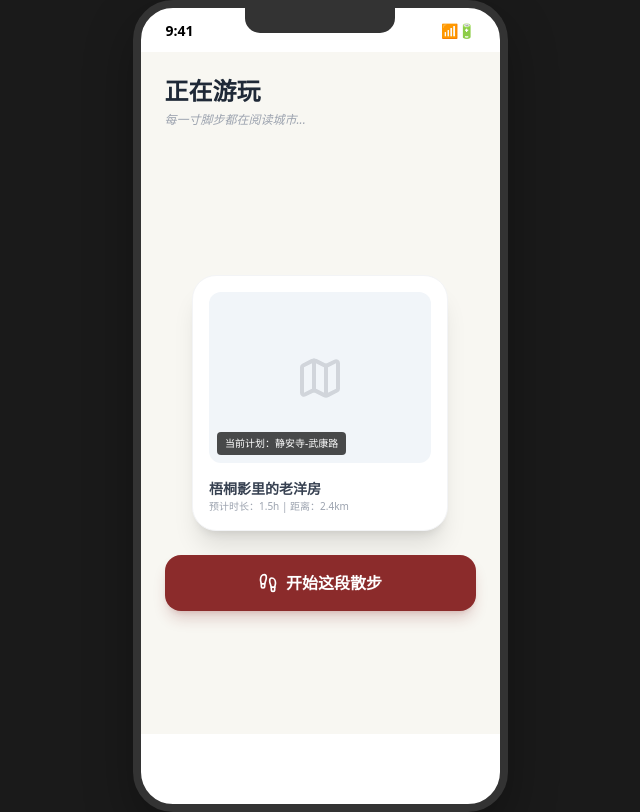
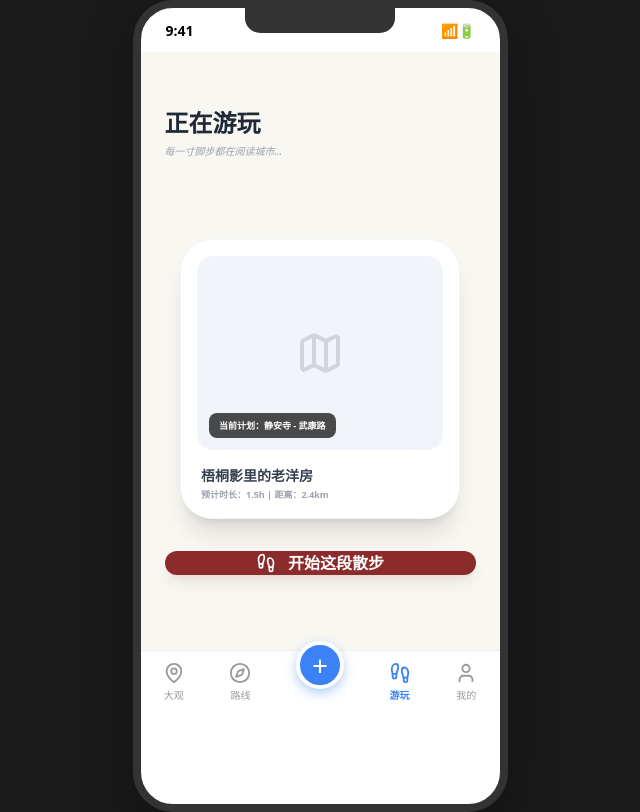
Before and after one commit to Annathewitch/Grand-View-Garden, a Next.js app: page /walking in a window 1280 px wide. Shown: the whole page, without its empty margins (320-960 px from the left). Built offline with nearby package versions, Linux system fonts and the light colour scheme.

Commit message:
Update page.tsx

```diff
--- a/app/walking/page.tsx
+++ b/app/walking/page.tsx
@@ -1,14 +1,19 @@
 "use client";
 import { useState, useEffect } from 'react';
-import { Camera, Map as MapIcon, Timer, Footprints, Flame, CheckCircle2, Image as ImageIcon } from 'lucide-react';
-import { motion, AnimatePresence } from 'framer-motion';
+import { useRouter } from 'next/navigation';
+import {
+  Camera, Map as MapIcon, Footprints,
+  ImageIcon, MapPin, Compass, User
+} from 'lucide-react';
+import { motion } from 'framer-motion';
 
 export default function WalkingPage() {
+  const router = useRouter();
   const [isWalking, setIsWalking] = useState(false);
   const [showJournal, setShowJournal] = useState(false);
   const [stats, setStats] = useState({ time: 0, steps: 0, calories: 0 });
 
-  // 模拟记录逻辑
+  // 模拟记录逻辑 (保持原代码功能不变)
   useEffect(() => {
     let timer: any;
     if (isWalking) {
@@ -29,73 +34,125 @@ export default function WalkingPage() {
     return `${mins.toString().padStart(2, '0')}:${secs.toString().padStart(2, '0')}`;
   };
 
+  // --- 您指定的苹果模型样式定义 ---
+  const bottomBarStyle: React.CSSProperties = {
+    position: "absolute",
+    bottom: 0,
+    width: "100%",
+    height: "84px",
+    background: "#fff",
+    display: "flex",
+    justifyContent: "space-around",
+    alignItems: "center",
+    borderTop: "1px solid #eee",
+    paddingBottom: "20px",
+    zIndex: 1000
+  };
+
+  const bottomItemStyle: React.CSSProperties = {
+    fontSize: "10px",
+    color: "#999",
+    cursor: 'pointer',
+    display: 'flex',
+    flexDirection: 'column',
+    alignItems: 'center',
+    gap: '4px'
+  };
+
+  const bottomActiveStyle: React.CSSProperties = {
+    ...bottomItemStyle,
+    color: "#3B82F6",
+    fontWeight: 'bold'
+  };
+
+  const bottomAddStyle: React.CSSProperties = {
+    width: "48px",
+    height: "48px",
+    background: "#3B82F6",
+    borderRadius: "50%",
+    color: "#fff",
+    fontSize: "28px",
+    display: 'flex',
+    justifyContent: 'center',
+    alignItems: 'center',
+    cursor: 'pointer',
+    marginBottom: '35px',
+    boxShadow: '0 4px 12px rgba(59, 130, 246, 0.4)',
+    border: '4px solid #fff'
+  };
+
   return (
-    <div className="h-full flex flex-col bg-[#F8F7F2]">
-      {/* 状态栏占位 */}
-      <div className="p-6">
-        <h1 className="text-2xl font-serif font-bold text-gray-800">正在游玩</h1>
-        <p className="text-xs text-gray-400 mt-1 italic">每一寸脚步都在阅读城市...</p>
+    <div className="h-full w-full flex flex-col bg-[#F8F7F2] relative overflow-hidden">
+
+      {/* 1. 顶部标题区 (适配 iPhone 状态栏高度) */}
+      <div className="pt-14 px-6 pb-4">
+        <h1 className="text-2xl font-serif font-black text-gray-800">正在游玩</h1>
+        <p className="text-[10px] text-gray-400 mt-1 italic font-medium">每一寸脚步都在阅读城市...</p>
       </div>
 
-      <div className="flex-1 px-6 flex flex-col">
+      <div className="flex-1 px-6 flex flex-col pb-24 overflow-y-auto no-scrollbar">
         {!isWalking && !showJournal ? (
           /* 待开始状态 */
-          <div className="flex-1 flex flex-col items-center justify-center space-y-6">
-            <div className="w-64 h-64 bg-white rounded-3xl shadow-xl border border-gray-100 p-4 flex flex-col">
-              <div className="flex-1 bg-slate-100 rounded-xl overflow-hidden relative">
-                 <div className="absolute inset-0 flex items-center justify-center text-gray-300">
-                   <MapIcon size={48} />
-                 </div>
-                 <div className="absolute bottom-2 left-2 bg-black/70 text-white text-[10px] px-2 py-1 rounded">
-                   当前计划：静安寺-武康路
-                 </div>
+          <div className="flex-1 flex flex-col items-center justify-center space-y-8 py-4">
+            <div className="w-full aspect-square max-w-[280px] bg-white rounded-[32px] shadow-xl border border-gray-100 p-4 flex flex-col">
+              <div className="flex-1 bg-slate-100 rounded-2xl overflow-hidden relative">
+                <div className="absolute inset-0 flex items-center justify-center text-gray-300">
+                  <MapIcon size={48} />
+                </div>
+                <div className="absolute bottom-3 left-3 bg-black/70 backdrop-blur-md text-white text-[9px] px-2.5 py-1.5 rounded-lg font-bold">
+                  当前计划：静安寺 - 武康路
+                </div>
               </div>
-              <div className="mt-4">
-                <h3 className="font-bold text-sm text-gray-700">梧桐影里的老洋房</h3>
-                <p className="text-[10px] text-gray-400">预计时长：1.5h | 距离：2.4km</p>
+              <div className="mt-4 px-1">
+                <h3 className="font-black text-sm text-gray-700">梧桐影里的老洋房</h3>
+                <p className="text-[9px] text-gray-400 font-bold mt-0.5">预计时长：1.5h | 距离：2.4km</p>
               </div>
             </div>
             <button
               onClick={() => setIsWalking(true)}
-              className="w-full bg-[#8B2B2B] text-white py-4 rounded-2xl font-bold shadow-lg shadow-red-900/20 flex items-center justify-center gap-2"
+              className="w-full bg-[#8B2B2B] text-white py-4.5 rounded-2xl font-black shadow-lg shadow-red-900/10 flex items-center justify-center gap-3 active:scale-95 transition"
             >
               <Footprints size={20} /> 开始这段散步
             </button>
           </div>
         ) : isWalking ? (
           /* 记录中状态 */
-          <div className="flex-1 flex flex-col py-4">
-            <div className="bg-black rounded-[40px] p-8 text-white flex flex-col items-center shadow-2xl">
-              <span className="text-xs opacity-50 mb-2 tracking-[0.2em]">正在记录您的旅程</span>
-              <div className="text-6xl font-serif font-light mb-8 tabular-nums">
+          <div className="flex-1 flex flex-col py-2">
+            <div className="bg-black rounded-[44px] p-8 text-white flex flex-col items-center shadow-2xl relative overflow-hidden">
+              {/* 背景装饰感 */}
+              <div className="absolute top-0 left-0 w-full h-full opacity-10 pointer-events-none"
+                   style={{ backgroundImage: 'radial-gradient(#fff 1px, transparent 1px)', backgroundSize: '15px 15px' }} />
+
+              <span className="text-[9px] font-bold opacity-40 mb-3 tracking-[0.3em] uppercase relative z-10">Tracking Journey</span>
+              <div className="text-6xl font-serif font-light mb-10 tabular-nums relative z-10">
                 {formatTime(stats.time)}
               </div>
-              <div className="grid grid-cols-2 w-full gap-8">
+              <div className="grid grid-cols-2 w-full gap-8 relative z-10">
                 <div className="text-center">
-                  <p className="text-[10px] opacity-40 uppercase tracking-widest mb-1">Steps</p>
-                  <p className="text-xl font-bold">{stats.steps}</p>
+                  <p className="text-[8px] opacity-30 uppercase tracking-widest mb-1.5 font-bold">Steps</p>
+                  <p className="text-2xl font-black">{stats.steps}</p>
                 </div>
-                <div className="text-center">
-                  <p className="text-[10px] opacity-40 uppercase tracking-widest mb-1">Calories</p>
-                  <p className="text-xl font-bold">{stats.calories.toFixed(1)}</p>
+                <div className="text-center border-l border-white/10">
+                  <p className="text-[8px] opacity-30 uppercase tracking-widest mb-1.5 font-bold">Calories</p>
+                  <p className="text-2xl font-black">{stats.calories.toFixed(1)}</p>
                 </div>
               </div>
             </div>
 
             {/* 途中照片流 */}
             <div className="mt-8 flex-1">
-              <div className="flex justify-between items-center mb-4">
-                <h3 className="text-sm font-bold text-gray-600">途中瞬态</h3>
-                <button className="p-2 bg-white rounded-full shadow-sm border border-gray-100">
-                  <Camera size={18} className="text-daguan-red" />
+              <div className="flex justify-between items-center mb-5 px-1">
+                <h3 className="text-[11px] font-black text-gray-400 uppercase tracking-widest">途中瞬态 / Snapshots</h3>
+                <button className="p-2.5 bg-white rounded-full shadow-md border border-gray-50 active:scale-90 transition">
+                  <Camera size={18} className="text-[#8B2B2B]" />
                 </button>
               </div>
-              <div className="grid grid-cols-2 gap-3">
-                <div className="aspect-square bg-white rounded-2xl border-2 border-dashed border-gray-200 flex flex-col items-center justify-center text-gray-300">
+              <div className="grid grid-cols-2 gap-4">
+                <div className="aspect-square bg-white rounded-[24px] border-2 border-dashed border-gray-200 flex flex-col items-center justify-center text-gray-300">
                    <ImageIcon size={24} />
-                   <span className="text-[8px] mt-1 text-center px-4">拍下路过的店面<br/>自动识别打卡</span>
+                   <span className="text-[8px] mt-2 text-center px-4 font-bold leading-relaxed">拍下路过的店面<br/>自动识别打卡</span>
                 </div>
-                <div className="aspect-square bg-gray-200 rounded-2xl overflow-hidden opacity-50 grayscale">
+                <div className="aspect-square bg-gray-200 rounded-[24px] overflow-hidden opacity-40 grayscale">
                    <img src="https://images.unsplash.com/photo-1541432901012-a76c76546ef3?w=300" className="w-full h-full object-cover" />
                 </div>
               </div>
@@ -103,7 +160,7 @@ export default function WalkingPage() {
 
             <button
               onClick={() => { setIsWalking(false); setShowJournal(true); }}
-              className="w-full bg-black text-white py-4 rounded-2xl font-bold mt-4"
+              className="w-full bg-black text-white py-4.5 rounded-2xl font-black mt-6 active:scale-95 transition shadow-xl"
             >
               结束并生成手账
             </button>
@@ -111,57 +168,56 @@ export default function WalkingPage() {
         ) : (
           /* 手账生成状态 */
           <motion.div
-            initial={{ scale: 0.9, opacity: 0 }}
+            initial={{ scale: 0.95, opacity: 0 }}
             animate={{ scale: 1, opacity: 1 }}
-            className="flex-1 bg-white p-6 rounded-[30px] shadow-2xl border border-gray-100 flex flex-col relative overflow-hidden"
+            className="flex-1 bg-white p-7 rounded-[36px] shadow-2xl border border-gray-50 flex flex-col relative overflow-hidden mb-4"
           >
-            {/* 装饰水印 */}
-            <div className="absolute -right-4 -top-4 opacity-[0.03] text-8xl font-serif">大观</div>
+            <div className="absolute -right-6 -top-6 opacity-[0.04] text-9xl font-serif font-black select-none">大观</div>
 
-            <div className="border-b-2 border-daguan-red/10 pb-4 mb-4">
+            <div className="border-b-2 border-[#8B2B2B]/10 pb-5 mb-5 relative z-10">
               <div className="flex justify-between items-end">
                 <div>
-                  <p className="text-[10px] text-daguan-red font-bold">2026.04.23 SHANGHAI</p>
-                  <h2 className="text-xl font-serif font-bold mt-1">梧桐影里的老洋房</h2>
+                  <p className="text-[9px] text-[#8B2B2B] font-black tracking-tighter">2026.04.23 · SHANGHAI</p>
+                  <h2 className="text-xl font-serif font-black mt-1.5 text-gray-800">梧桐影里的老洋房</h2>
                 </div>
                 <div className="text-right">
-                  <p className="text-[8px] text-gray-400">天气：晴 18°C</p>
+                  <p className="text-[8px] text-gray-300 font-bold uppercase">Sunny 18°C</p>
                 </div>
               </div>
             </div>
 
-            <div className="flex-1 space-y-4 overflow-y-auto no-scrollbar">
-              <p className="text-xs leading-relaxed text-gray-600 border-l-2 border-daguan-red pl-3 italic">
+            <div className="flex-1 space-y-5 overflow-y-auto no-scrollbar relative z-10">
+              <p className="text-[11px] leading-relaxed text-gray-500 border-l-[3px] border-[#8B2B2B] pl-4 italic font-medium py-1">
                 “在武康路转角，遇见了一家不需要预约的咖啡馆，阳光刚好洒在木质窗沿上。”
               </p>
-              <div className="grid grid-cols-2 gap-2">
-                <div className="h-40 bg-gray-100 rounded-lg overflow-hidden">
+              <div className="grid grid-cols-2 gap-3">
+                <div className="h-44 bg-gray-100 rounded-2xl overflow-hidden shadow-sm">
                   <img src="https://images.unsplash.com/photo-1559305616-3f99cd43e353?w=400" className="w-full h-full object-cover" />
                 </div>
-                <div className="h-40 bg-gray-100 rounded-lg overflow-hidden">
+                <div className="h-44 bg-gray-100 rounded-2xl overflow-hidden shadow-sm">
                   <img src="https://images.unsplash.com/photo-1495474472287-4d71bcdd2085?w=400" className="w-full h-full object-cover" />
                 </div>
               </div>
-              <div className="bg-gray-50 p-3 rounded-xl flex items-center gap-4">
-                <div className="text-center border-r pr-4">
-                   <p className="text-[8px] text-gray-400">消耗</p>
-                   <p className="font-bold text-sm">450 kcal</p>
+              <div className="bg-[#FBFBFB] p-4 rounded-[20px] flex items-center gap-4 border border-gray-50">
+                <div className="text-center border-r border-gray-100 pr-5">
+                   <p className="text-[7px] text-gray-300 font-bold uppercase mb-1">Burn</p>
+                   <p className="font-black text-sm text-gray-700">450 kcal</p>
                 </div>
-                <div className="text-center">
-                   <p className="text-[8px] text-gray-400">经过地点</p>
-                   <p className="font-bold text-sm tracking-tighter">武康大楼 - 老洋房 - Manner</p>
+                <div className="flex-1">
+                   <p className="text-[7px] text-gray-300 font-bold uppercase mb-1">Checkpoints</p>
+                   <p className="font-bold text-[10px] text-gray-600 tracking-tight leading-tight">武康大楼 · 老洋房 · Manner</p>
                 </div>
               </div>
             </div>
 
-            <div className="mt-6 pt-4 border-t border-dashed border-gray-200 flex justify-between items-center">
-               <div className="flex items-center gap-2">
-                  <div className="w-8 h-8 bg-daguan-red rounded-full flex items-center justify-center text-white text-[10px]">大观</div>
-                  <span className="text-[10px] text-gray-400 italic">记录于 大观园 App</span>
+            <div className="mt-8 pt-5 border-t border-dashed border-gray-100 flex justify-between items-center relative z-10">
+               <div className="flex items-center gap-2.5">
+                  <div className="w-9 h-9 bg-[#8B2B2B] rounded-full flex items-center justify-center text-white text-[9px] font-black shadow-lg shadow-red-900/20">大观</div>
+                  <span className="text-[9px] text-gray-300 italic font-medium">Recorded in GrandView</span>
                </div>
                <button
                  onClick={() => setShowJournal(false)}
-                 className="px-4 py-2 bg-black text-white rounded-full text-xs font-bold"
+                 className="px-5 py-2.5 bg-black text-white rounded-full text-[11px] font-black shadow-xl active:scale-95 transition"
                >
                  保存并分享
                </button>
@@ -169,6 +225,32 @@ export default function WalkingPage() {
           </motion.div>
         )}
       </div>
+
+      {/* --- 4. 按照苹果模型定制的底部导航栏 --- */}
+      <div style={bottomBarStyle}>
+        <div style={bottomItemStyle} onClick={() => router.push('/map')}>
+          <MapPin size={22}/>
+          <span>大观</span>
+        </div>
+
+        <div style={bottomItemStyle} onClick={() => router.push('/routes')}>
+          <Compass size={22}/>
+          <span>路线</span>
+        </div>
+
+        <div style={bottomAddStyle}>+</div>
+
+        <div style={bottomActiveStyle} onClick={() => router.push('/walking')}>
+          <Footprints size={22}/>
+          <span>游玩</span>
+        </div>
+
+        <div style={bottomItemStyle} onClick={() => router.push('/profile')}>
+          <User size={22}/>
+          <span>我的</span>
+        </div>
+      </div>
+
     </div>
   );
 }
```
